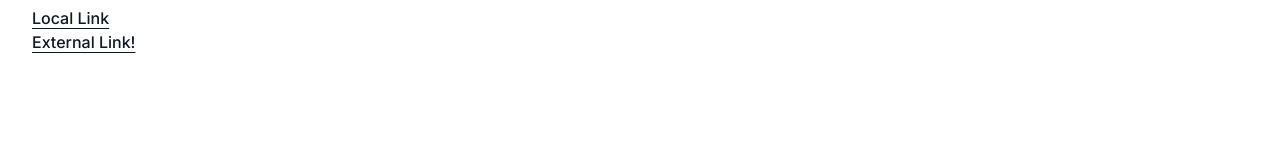
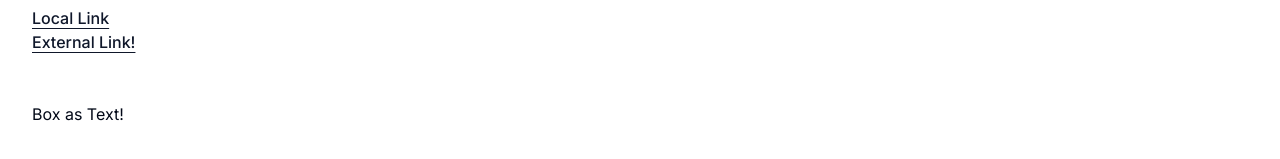
Before and after one commit to hamlim/feijoa-ui, a Next.js app: page /kitchen-sink in a window 1280 px wide. Shown: the part 431-590 px from the top of the page. Built offline with nearby package versions, Linux system fonts and the light colour scheme.

Commit message:
[GEN-132] Add Box component (#9)

```diff
--- a/app/kitchen-sink/page.tsx
+++ b/app/kitchen-sink/page.tsx
@@ -1,3 +1,4 @@
+import { Box } from '@components/ui/box'
 import { Container } from '@components/ui/container'
 import { Heading } from '@components/ui/heading'
 import { BaseLink, Link } from '@components/ui/link'
@@ -27,6 +28,10 @@ export default function KitchenSink() {
           External Link!
         </BaseLink>
       </Container>
+      <Container>
+        <Box is="marquee">Box (as marquee)</Box>
+        <Box is={Text}>Box as Text!</Box>
+      </Container>
     </Stack>
   )
 }
--- /dev/null
+++ b/components/ui/box.tsx
@@ -0,0 +1,10 @@
+import { GenericHTMLElementProps } from '@lib/types'
+import { ComponentType } from 'react'
+
+interface Props extends GenericHTMLElementProps {
+  is: string | ComponentType<GenericHTMLElementProps>
+}
+
+export function Box({ is: El = 'div', ...props }: Props) {
+  return <El {...props} />
+}
```
